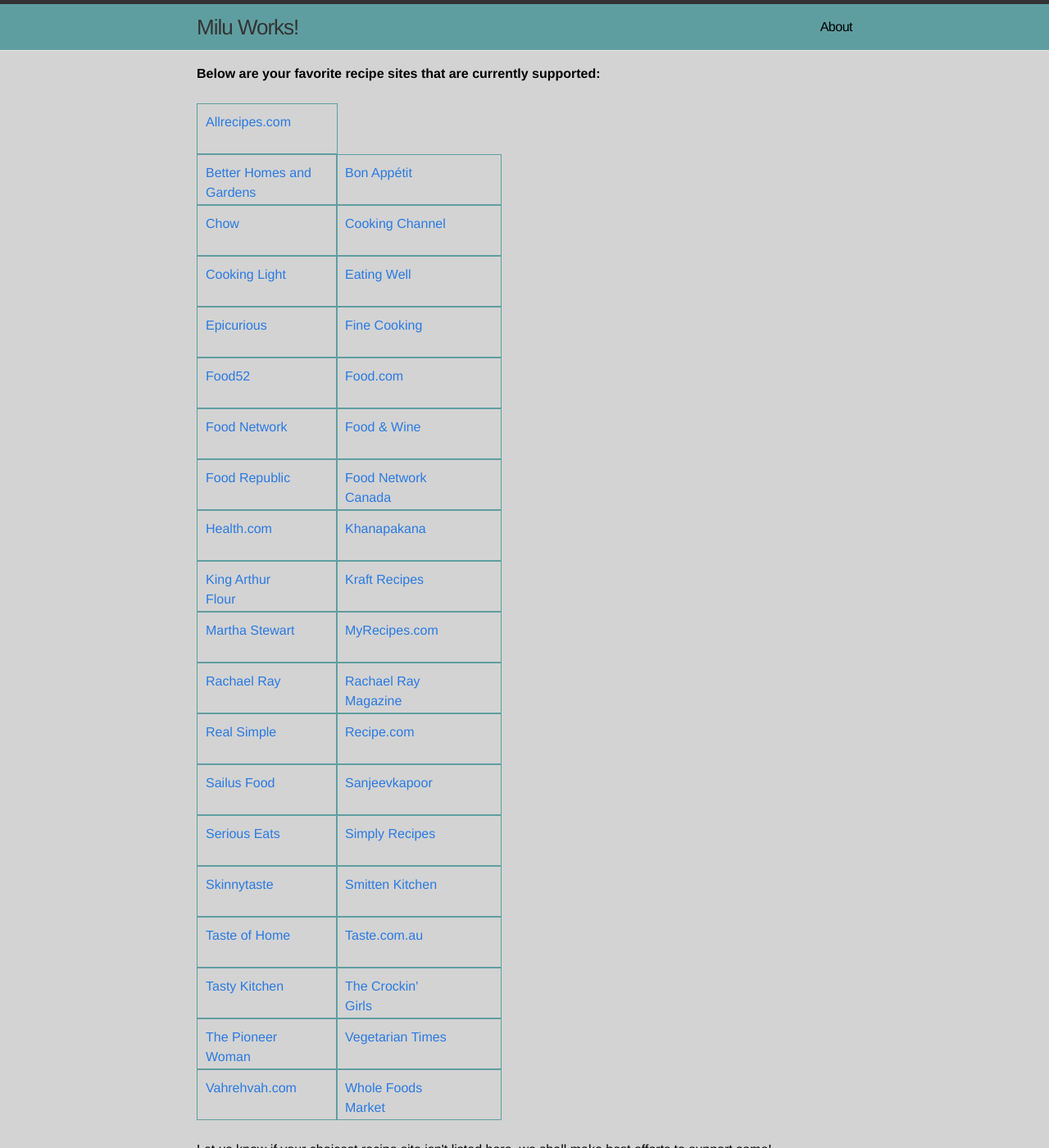
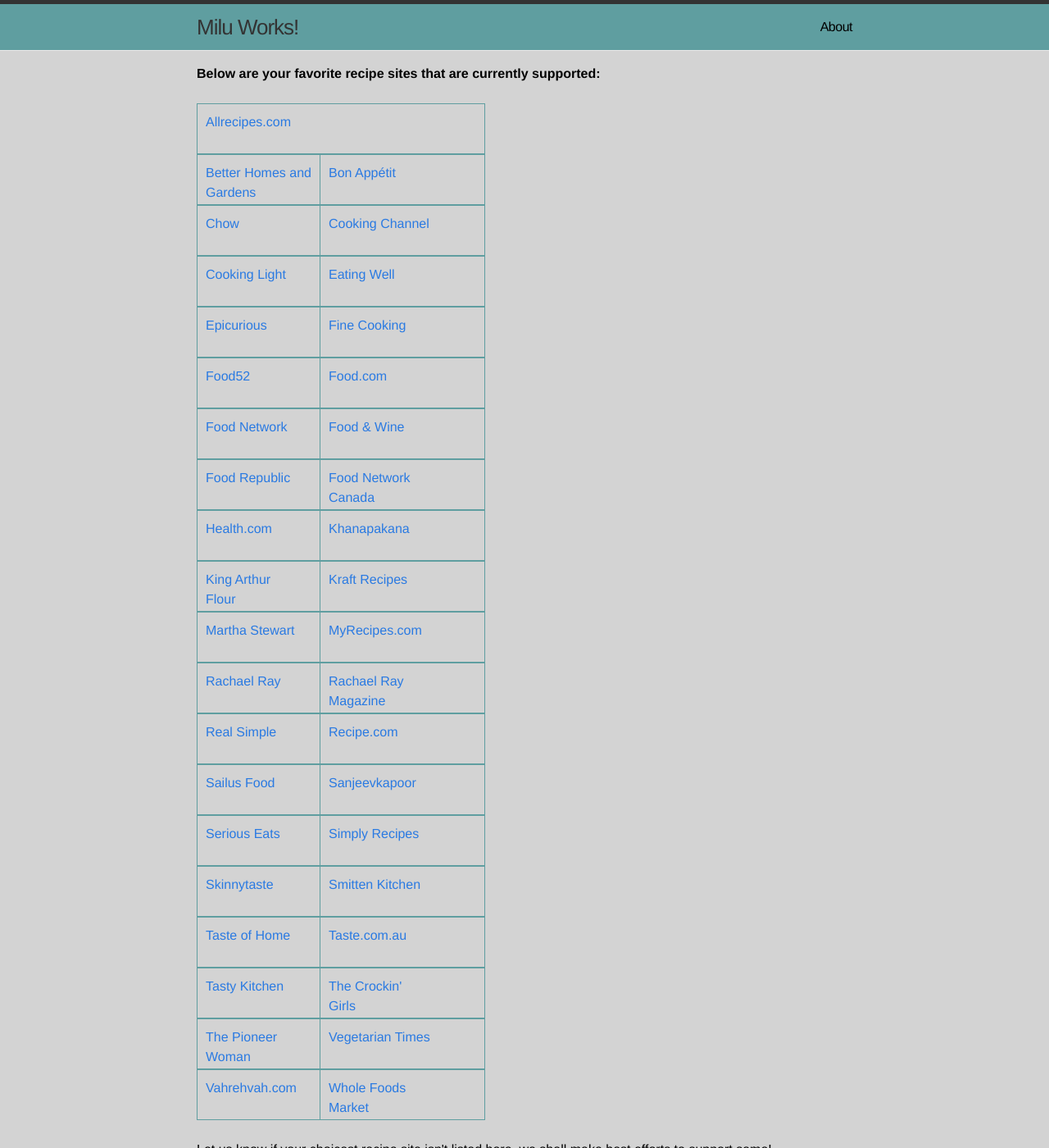
Before and after one commit to miluonline/miluworkslive, a Jekyll site: the page built from supported-recipe-sites.html, in a window 1280 px wide and 1400 px high. Shown: the whole window at 82% size. Built offline with Jekyll 4.4.1, drawn with Linux system fonts in a browser that asks for light colours.

Commit message:
sites html

```diff
--- a/css/main.css
+++ b/css/main.css
@@ -455,7 +455,6 @@
   border: 1px solid cadetblue;
   padding: 10px;
   height: 40px;
-  width: 150px;
 }
 
 .recipe-row2{
@@ -468,3 +467,7 @@
   word-wrap: break-word;
   height: 40px;
 }
+
+.recipe-rows{
+  width: 352px;
+}
--- a/supported-recipe-sites.html
+++ b/supported-recipe-sites.html
@@ -5,7 +5,7 @@
 <br>
 <b>Below are your favorite recipe sites that are currently supported: </b><br><br>
 
-<ul style='width:372px;'>
+<ul class='recipe-rows'>
 	<li class='recipe-row1'><a href="http://allrecipes.com">Allrecipes.com</a></li>
 	<li class='recipe-row2'><a href="http://www.bonappetit.com">Bon Appétit</a></li>
 	<li class='recipe-row1'><a href="http://www.bhg.com/recipes/">Better Homes and <br/>Gardens</a></li>
```
Also changed, not shown: 3 other files.
